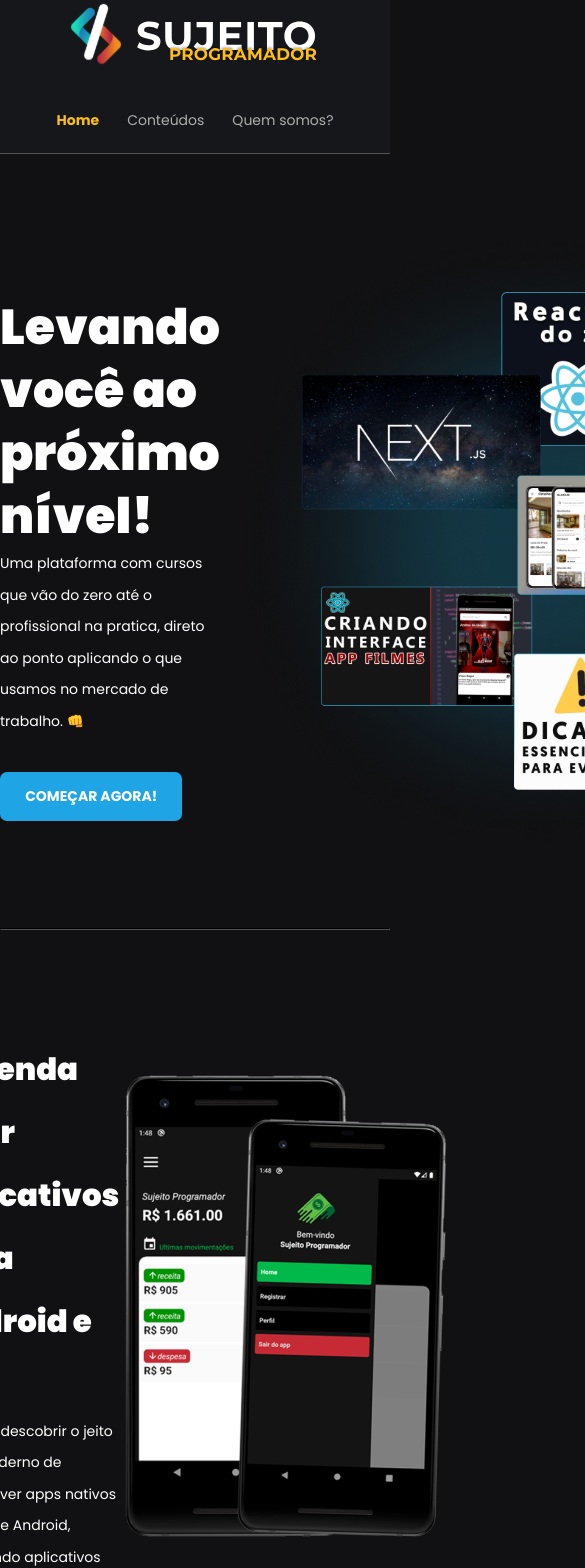
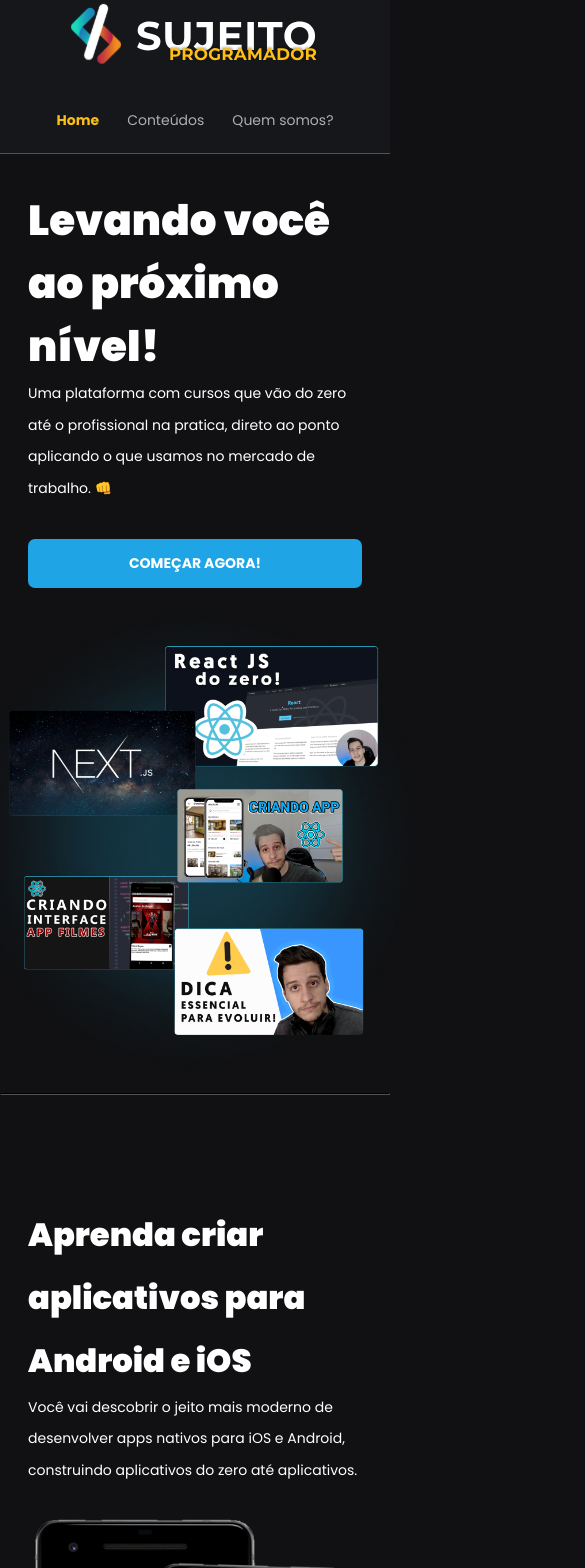
Before and after one commit to 0dayIg0r/sistema-nextjs, a Next.js app in the folder web-system/: page / in a window 390 px wide. Shown: the top 1568 px of the page, 585 px wide, since content can reach past the window. Built offline with nearby package versions, Linux system fonts and the light colour scheme.

Commit message:
responsividade

```diff
--- a/web-system/src/styles/home.module.scss
+++ b/web-system/src/styles/home.module.scss
@@ -124,3 +124,74 @@
       }
 
   }
+
+
+
+  @media (max-width: 1095px){
+    .container{
+      .containerHeader{
+        padding: 0 2rem;
+
+        button{
+          display: block;
+        }
+      }
+
+      img{
+        max-width: 600px;
+      }
+
+      div h1{
+        font-size: 3rem;
+      }
+
+      div h2{
+        font-size: 2.3rem;
+
+        span{
+          font-size: 2.3rem;
+        }
+      }
+
+      .sectionContent, .nextLevelContent{
+        padding: 0 2rem;
+      }
+    }
+  }
+
+
+  @media (max-width: 950px){
+    .container{
+      .containerHeader{
+        flex-direction: column;
+
+        button{
+          width: 100%;
+          display: flex;
+          justify-content: center;
+          align-items: center;
+        }
+      }
+
+      div img{
+        max-width: 500px;
+      }
+
+      div h1{
+        font-size: 3rem;
+      }
+
+      h2{
+        font-size: 1rem;
+      }
+
+      .sectionContent{
+        flex-direction: column;
+
+        img{
+          margin-top: 2rem;
+          max-width: 400px;
+        }
+      }
+    }
+  }
```
